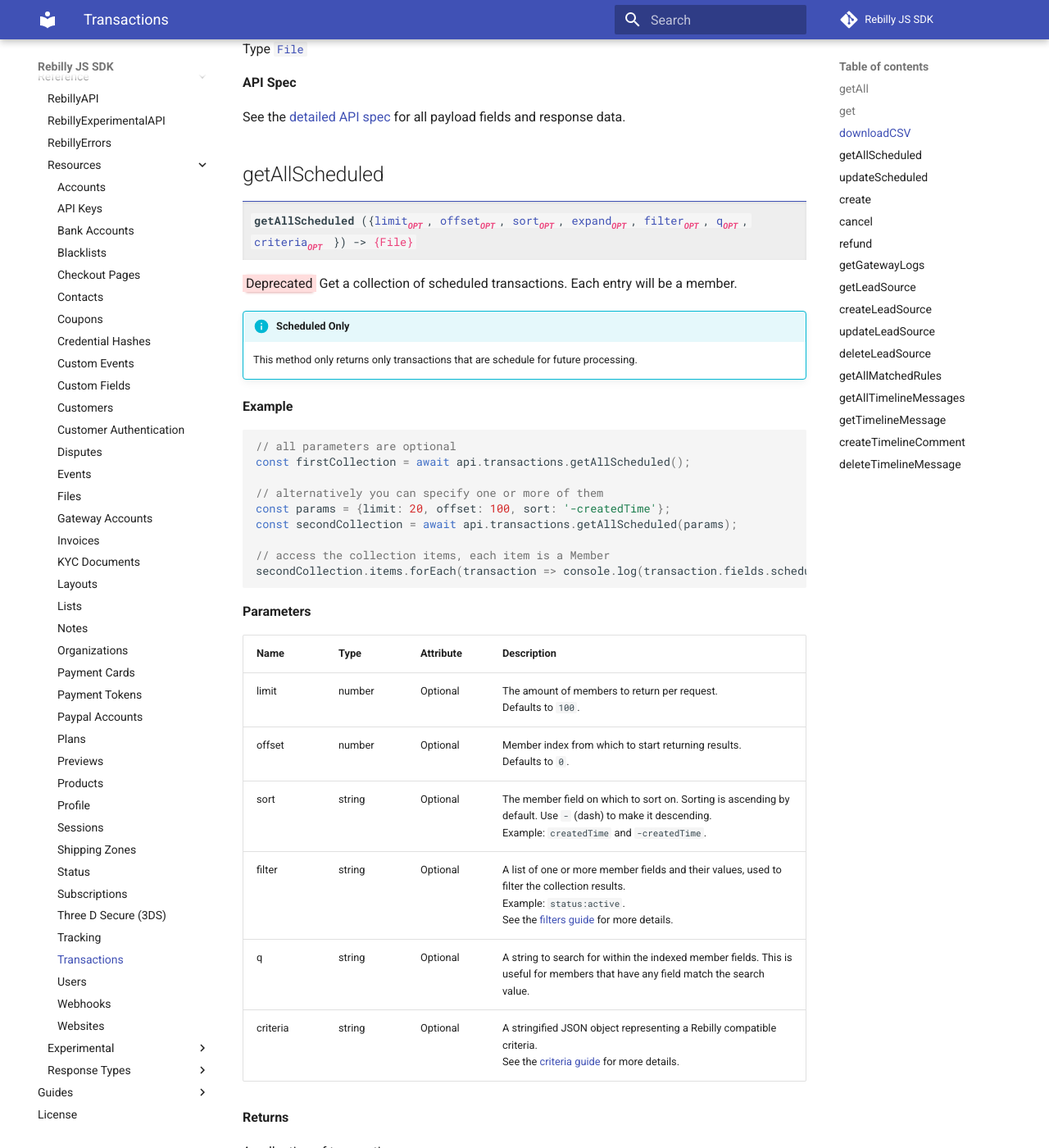
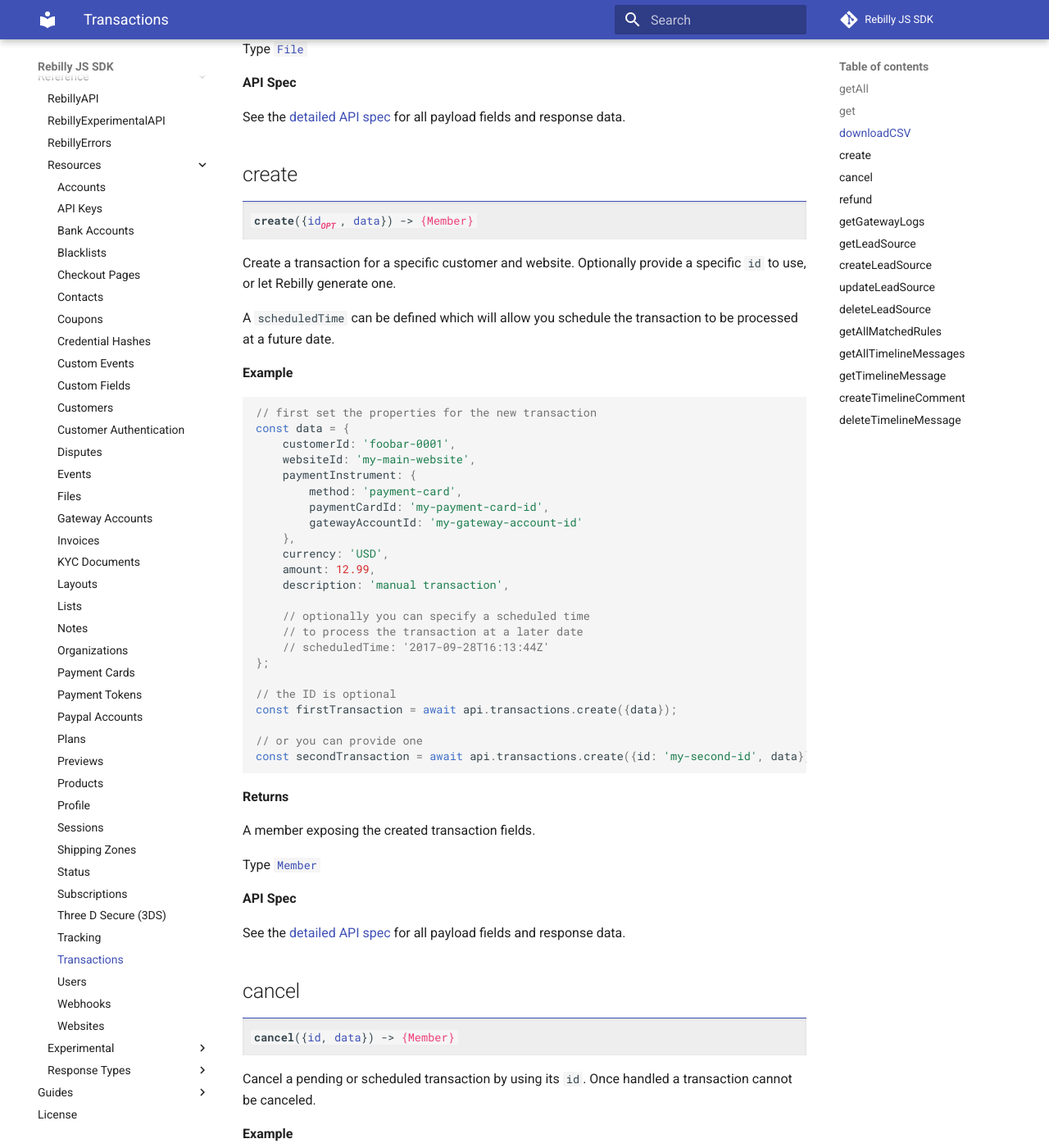
Before and after one commit to Rebilly/rebilly-js-sdk, an MkDocs documentation site: the page built from docs/reference/resources/transactions.md, in a window 1280 px wide and 1400 px high, scrolled down 3486 px. Shown: the whole window at 82% size. Built offline with MkDocs 1.6.1 and Material for MkDocs 9.7.7, drawn with Linux system fonts in a browser that asks for light colours; comment, search, counter and statistics services are not loaded; some of the changed text lies outside the part shown.

````diff
--- a/docs/reference/resources/transactions.md
+++ b/docs/reference/resources/transactions.md
@@ -109,96 +109,6 @@ Type [`File`][goto-file]
 
 See the [detailed API spec][1]{: target="_blank"} for all payload fields and response data.
 
-## getAllScheduled
-
-<div class="method">
-    <code>
-        <strong>getAllScheduled</strong>
-        ({<span class="prop">limit</span><span class="optional" title="optional">opt</span>,
-        <span class="prop">offset</span><span class="optional" title="optional">opt</span>,
-        <span class="prop">sort</span><span class="optional" title="optional">opt</span>,
-        <span class="prop">expand</span><span class="optional" title="optional">opt</span>,
-        <span class="prop">filter</span><span class="optional" title="optional">opt</span>,
-        <span class="prop">q</span><span class="optional" title="optional">opt</span>,
-        <span class="prop">criteria</span><span class="optional" title="optional">opt</span>
-        }) -> <span class="return">{File}</span>
-    </code>
-</div>
-
-<mark class="deprecated">Deprecated</mark>
-Get a collection of scheduled transactions. Each entry will be a member.
-
-!!! info "Scheduled Only"
-    This method only returns only transactions that are schedule for future processing.
-
-
-**Example**
-
-```js
-// all parameters are optional
-const firstCollection = await api.transactions.getAllScheduled();
-
-// alternatively you can specify one or more of them
-const params = {limit: 20, offset: 100, sort: '-createdTime'};
-const secondCollection = await api.transactions.getAllScheduled(params);
-
-// access the collection items, each item is a Member
-secondCollection.items.forEach(transaction => console.log(transaction.fields.scheduledTime));
-```
-
-**Parameters**
-
-
---8<----- "reference/resources/shared/full-get-all.md"
-
-
-**Returns**
-
-A collection of transactions.
-
-Type [`Collection`][goto-collection]
-
-
-**API Spec**
-
-See the [detailed API spec][3]{: target="_blank"} for all payload fields and response data.
-
-## updateScheduled
-<div class="method"><code><strong>updateScheduled</strong>({<span class="prop">id</span>, <span class="prop">data</span>}) -> <span class="return">{Member}</span></code></div>
-
-Update a scheduled transaction using its `id`.
-
-**Example**
-
-```js
-// define the values to update
-const data = {
-    customerId: 'foobar-0001',
-    websiteId: 'my-main-website',
-    paymentInstrument: {
-        method: 'payment-card',
-        paymentCardId: 'my-payment-card-id',
-        gatewayAccountId: 'my-gateway-account-id'
-    },
-    currency: 'USD',
-    amount: 12.99,
-    description: 'manual transaction',
-    scheduledTime: '2017-09-28T16:13:44Z'
-};
-
-const transaction = await api.transactions.updateScheduled({id: 'my-second-id', data});
-```
-
-**Returns**
-
-A member exposing the updated scheduled transaction fields.
-
-Type [`Member`][goto-member]
-
-
-**API Spec**
-
-See the [detailed API spec][4]{: target="_blank"} for all payload fields and response data.
 
 ## create
 <div class="method"><code><strong>create</strong>({<span class="prop">id</span><span class="optional" title="optional">opt</span>, <span class="prop">data</span>}) -> <span class="return">{Member}</span></code></div>
````
Also changed, not shown: 1 other file.
